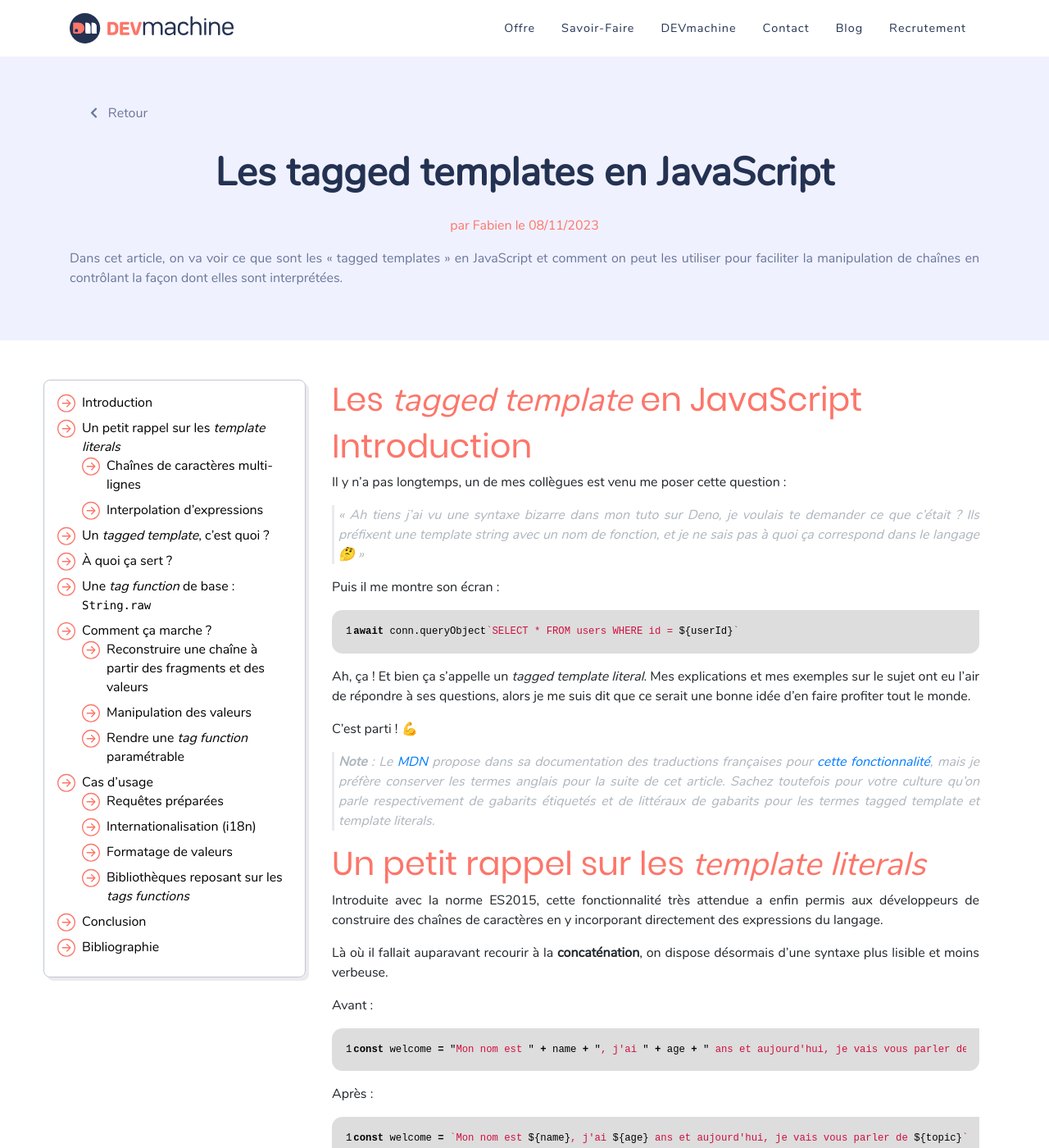
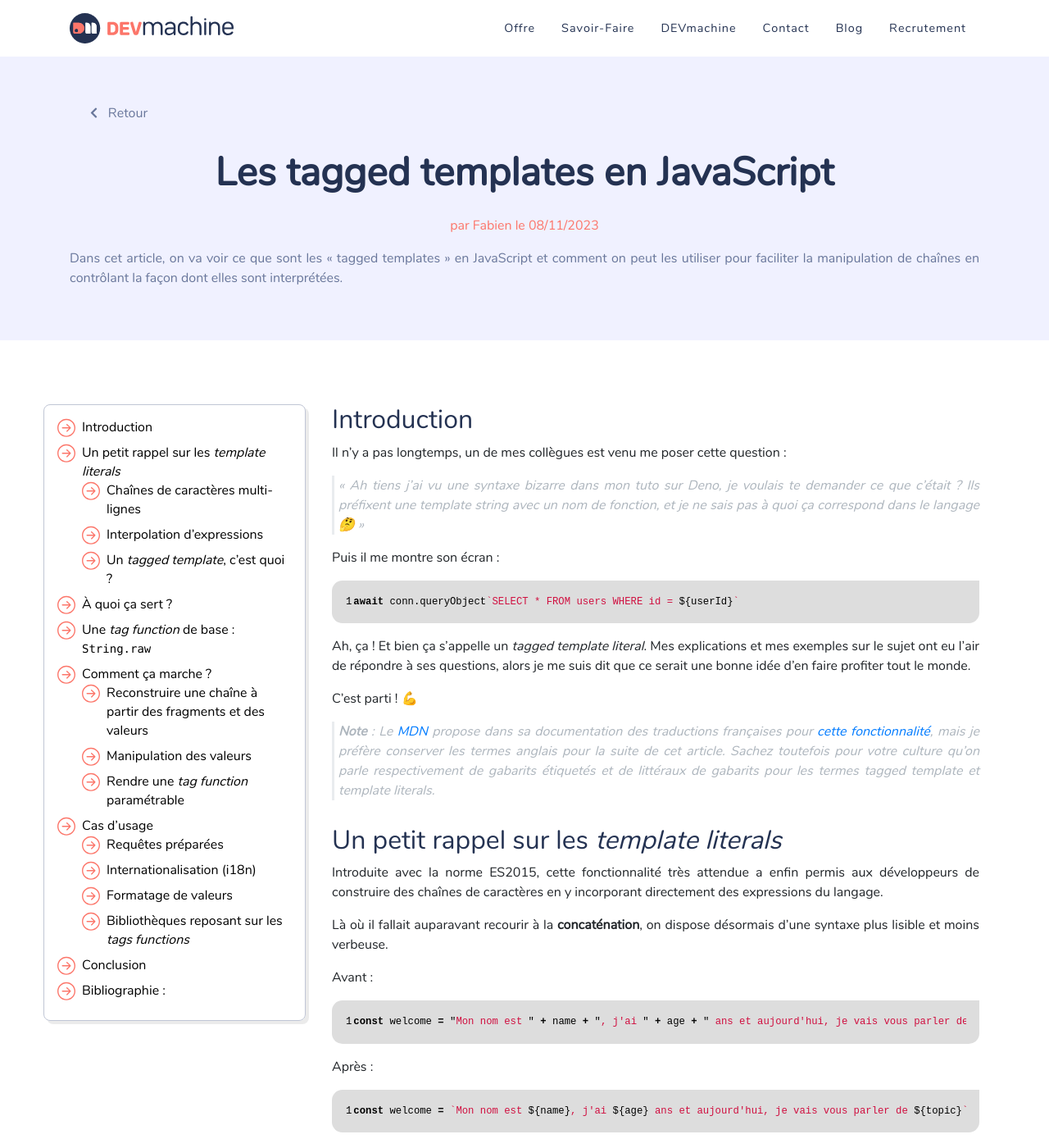
Before and after one commit to DEVmachine-fr/website, a Jekyll site: the page built from _posts/2023-11-08-tagged-templates-js.md, in a window 1280 px wide and 1400 px high. Shown: the whole window at 82% size. Built offline with Jekyll 4.4.1, drawn with Linux system fonts in a browser that asks for light colours; nearby versions of some CDN libraries; some web fonts are replaced.

Commit message:
fix: removing redundant title, bump down hierarchical level, typo

````diff
--- a/_posts/2023-11-08-tagged-templates-js.md
+++ b/_posts/2023-11-08-tagged-templates-js.md
@@ -6,30 +6,28 @@ categories: javascript js string template tags literals templating
 
 Dans cet article, on va voir ce que sont les &laquo; tagged templates &raquo; en JavaScript et comment on peut les utiliser pour faciliter la manipulation de chaînes en contrôlant la façon dont elles sont interprétées.
 
-# Les *tagged template* en JavaScript
-
 - [Introduction](#introduction)
 - [Un petit rappel sur les *template literals*](#un-petit-rappel-sur-les-template-literals)
   - [Chaînes de caractères multi-lignes](#chaînes-de-caractères-multi-lignes)
   - [Interpolation d'expressions](#interpolation-dexpressions)
-- [Un _tagged template_, c’est quoi ?](#un-tagged-template-cest-quoi-)
+  - [Un *tagged template*, c'est quoi ?](#un-tagged-template-cest-quoi-)
 - [À quoi ça sert ?](#à-quoi-ça-sert-)
 - [Une _tag function_ de base : `String.raw`](#une-tag-function-de-base--stringraw)
 - [Comment ça marche ?](#comment-ça-marche-)
   - [Reconstruire une chaîne à partir des fragments et des valeurs](#reconstruire-une-chaîne-à-partir-des-fragments-et-des-valeurs)
   - [Manipulation des valeurs](#manipulation-des-valeurs)
-  - [Rendre une _tag function_ paramétrable](#manipulation-des-valeurs)
-- [Cas d’usage](#cas-dusage)
+  - [Rendre une _tag function_ paramétrable](#rendre-une-tag-function-paramétrable)
+- [Cas d'usage](#cas-dusage)
   - [Requêtes préparées](#requêtes-préparées)
   - [Internationalisation (i18n)](#internationalisation-i18n)
   - [Formatage de valeurs](#formatage-de-valeurs)
   - [Bibliothèques reposant sur les _tags functions_](#bibliothèques-reposant-sur-les-tags-functions)
 - [Conclusion](#conclusion)
-- [Bibliographie](#bibliographie)
+- [Bibliographie :](#bibliographie-)
 
-# Introduction
+## Introduction
 
-Il y n'a pas longtemps, un de mes collègues est venu me poser cette question :
+Il n'y a pas longtemps, un de mes collègues est venu me poser cette question :
 
 > &laquo; Ah tiens j'ai vu une syntaxe bizarre dans mon tuto sur Deno, je voulais te demander ce que c'était ?
 > Ils préfixent une _template string_ avec un nom de fonction, et je ne sais pas à quoi ça correspond dans le langage 🤔 &raquo;
@@ -48,7 +46,7 @@ C'est parti ! 💪
 > **Note** : Le [MDN](https://developer.mozilla.org) propose dans sa documentation des traductions françaises pour [cette fonctionnalité](https://developer.mozilla.org/fr/docs/Web/JavaScript/Reference/Template_literals), mais je préfère conserver les termes anglais pour la suite de cet article.
 > Sachez toutefois pour votre culture qu'on parle respectivement de _gabarits étiquetés_ et de _littéraux de gabarits_ pour les termes _tagged template_ et _template literals_.
 
-# Un petit rappel sur les *template literals*
+## Un petit rappel sur les *template literals*
 
 Introduite avec la norme ES2015, cette fonctionnalité très attendue a enfin permis aux développeurs de construire des chaînes de caractères en y incorporant directement des expressions du langage.
 
@@ -70,7 +68,7 @@ Les *template literals* (ou _template strings_) sont délimités par des _backti
 > **Attention !** Il s'agit d'une &laquo; _touche morte_ &raquo;, il faudra presser la touche **Espace** à la suite pour l'obtenir à la place d'une combinaison avec une voyelle (à, è, ì, etc.)
 > Ça paraît compliqué, mais l'habitude viens vite, rassurez-vous 😉
 
-## Chaînes de caractères multi-lignes
+### Chaînes de caractères multi-lignes
 
 Autre fonctionnalité intéressante, les *templates literals* peuvent s'étaler sur plusieurs lignes, comme ceci :
 
@@ -88,7 +86,7 @@ chez moi`
 // -> "Bienvenue chez moi"
 ```
 
-## Interpolation d'expressions
+### Interpolation d'expressions
 
 On l'a dit, on peut maintenant appeler des expressions du langage à l'intérieur de la chaîne, via la syntaxe `${<expression>}` :
 
@@ -110,7 +108,7 @@ console.log(`Le contenu de l'objet est ${o}`)
 
 Il est possible dans ce cas de définir sur l'objet une surcharge de la méthode `toString()`.
 
-## Un *tagged template*, c'est quoi ?
+### Un *tagged template*, c'est quoi ?
 
 Il est possible de &laquo; taguer &raquo; un _template literal_ à l'aide d'une _tag function_.
 
@@ -155,7 +153,7 @@ const message = privacy`Bonjour ${name}, vous pouvez me contacter au ${phone}. B
 
 D'ailleurs, il n'est absolument pas obligatoire de renvoyer une chaîne, on peut renvoyer ce que l'on veut.
 
-#  À quoi ça sert ?
+##  À quoi ça sert ?
 
 Les tags permettent de personnaliser la façon dont les littéraux sont interprétés.
 
@@ -165,7 +163,7 @@ On peut par exemple :
 
 Cela va s'avérer particulièrement utile et puissant, en particulier lorsque l'on fait du **templating** pour un autre langage au sein du code JavaScript, pour du HTML, du CSS, du SQL, etc.
 
-# Une _tag function_ de base : `String.raw`
+## Une _tag function_ de base : `String.raw`
 
 Toujours depuis ES2015, il existe un _tag_ de base dans le langage : `String.raw`.
 
@@ -186,9 +184,9 @@ const filename = String.raw"C:\Users\machin\Documents"
 On peut aussi les utiliser pour éviter l'échappement de caractères spéciaux dans une `RegExp` créée dynamiquement à partir d'une chaîne.
 
 
-# Comment ça marche ?
+## Comment ça marche ?
 
-## Reconstruire une chaîne à partir des fragments et des valeurs
+### Reconstruire une chaîne à partir des fragments et des valeurs
 
 On a vu plus haut que la _tag function_ reçoit à la fois les fragments et les valeurs des expressions contenus dans les _template strings_.
 
@@ -258,7 +256,7 @@ function noopTag(fragments, values...) {
 }
 ```
 
-## Manipulation des valeurs
+### Manipulation des valeurs
 
 Prenons un exemple simple avec la _tag function_ `highlight` :
 
@@ -285,7 +283,7 @@ On applique la transformation sur nos valeurs, en entourant chaque valeur avec l
 
 Rien ne nous empêche d'ailleurs d'appliquer une transformation sur les fragments statiques de la chaîne.
 
-## Rendre une _tag function_ paramétrable
+### Rendre une _tag function_ paramétrable
 
 On peut vouloir fournir un ou plusieurs paramètres supplémentaires à une _tag function_, pour pouvoir modifier son comportement.
 
@@ -315,9 +313,9 @@ translate('fr')`Hello ${name}`
 La chaîne est taguée par la fonction que retourne l'appel à `translate` . Celle-ci est paramétrée grâce à l'argument du paramètre `lang` qui vaut ici `"fr"`.
 
 
-# Cas d'usage
+## Cas d'usage
 
-## Requêtes préparées
+### Requêtes préparées
 
 Les requêtes préparées sont un mécanisme que l'on retrouve couramment lorsque l'on communique avec une base de données relationnelle.
 Elles permettent entre autres d'écarter les risques d'injection de code malveillant dans des requêtes SQL.
@@ -376,7 +374,7 @@ await conn.queryArray`
 
 Pas mal, non ? 😎
 
-## Internationalisation (i18n)
+### Internationalisation (i18n)
 
 Un autre exemple est le support de l'internationalisation (*i18n*) dans nos chaînes de caractères.
 
@@ -452,7 +450,7 @@ translate('es')`Hello ${name}, how are you?`
 // "Hola Fabien, ¿qué tal?"
 ```
 
-## Formatage de valeurs
+### Formatage de valeurs
 
 On peut aussi imaginer des _tags functions_ permettant de personnaliser le formatage des valeurs passées dans une chaîne.
 
@@ -487,7 +485,7 @@ function currency(fragments, ...values) {
 
 > *On pourrait améliorer ce tag en le rendant paramétrable pour spécifier des options de formatage, comme par exemple un identifiant de langue ou de monnaie.*
 
-## Bibliothèques reposant sur les _tags functions_
+### Bibliothèques reposant sur les _tags functions_
 
  - La bibliothèque **lit-html** intégrée au framework **Lit** permet de définir des *templates* HTML de composants grâce à la _tag function_ `html`.
 
@@ -515,7 +513,7 @@ render(<Title>Titre de la page</Title>)
 
 🌎 Lien du projet : [Site web](https://styled-components.com)
 
-# Conclusion
+## Conclusion
 
 Dans cet article, on a vu ce que sont les _tags functions_ et comment elles peuvent se combiner au _template literal_ pour adresser certaines problématiques de _templating_.
 
@@ -527,7 +525,7 @@ J'espère que j'ai pu éclairé vos lanternes sur ce sujet.
 
 Je vous remercie de votre attention ! 🙏 😊
 
-# Bibliographie :
+## Bibliographie :
 
 J'adresse mes remerciements aux auteurs de ces articles et de ces bibliothèques qui m'ont inspiré pour la rédaction de cet article :
 * [*Template Literals and a Practical Use of Tagged Templates in JavaScript*  par **Sanjay Bhavnani**](https://javascript.plainenglish.io/template-literals-and-a-practical-use-of-tagged-templates-58526d525d72)
````
